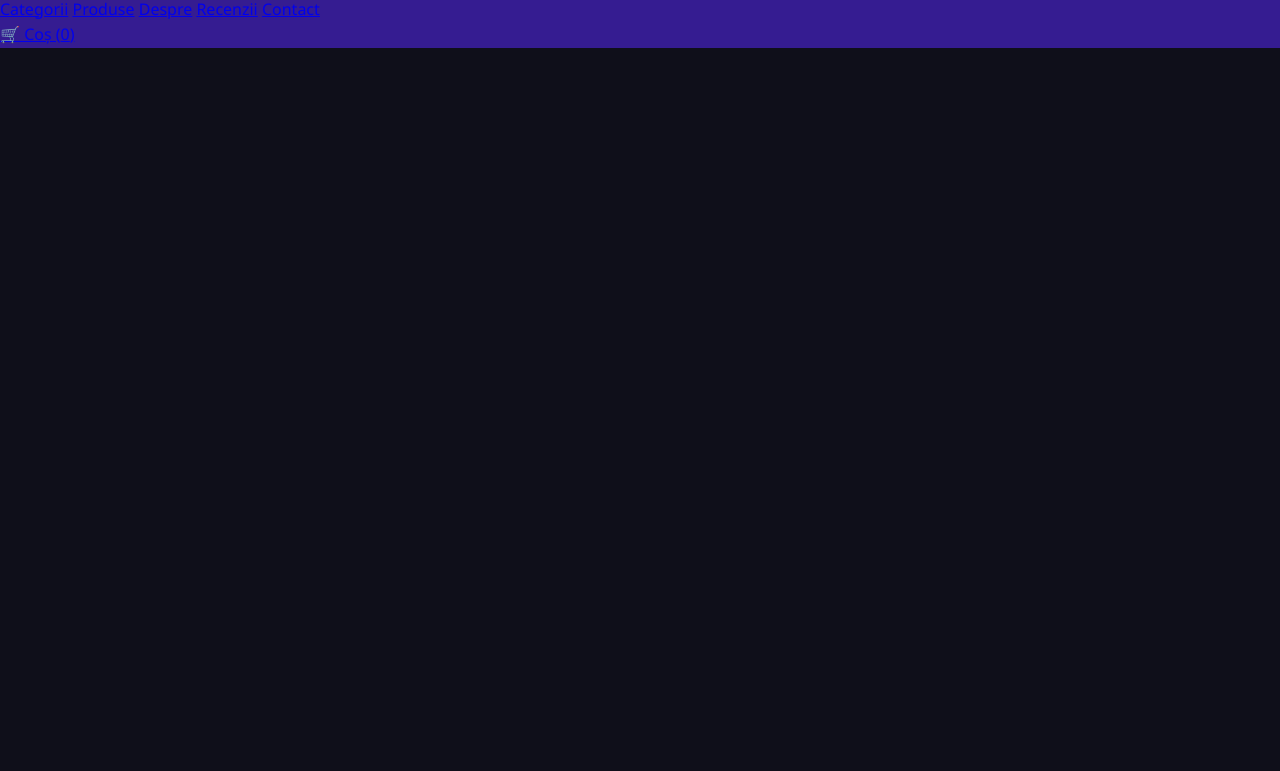
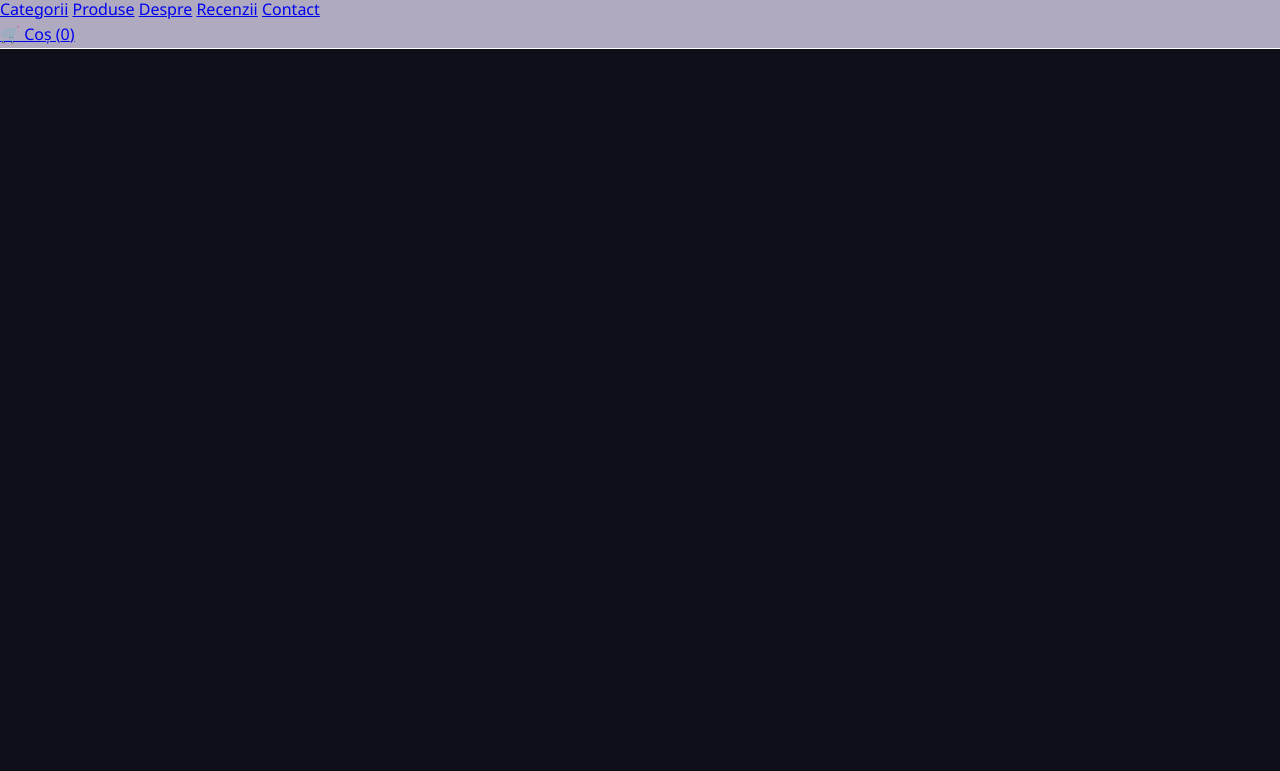
Before and after one commit to gabiherascu/gabi.shop, a plain HTML site: page index.html in a window 1280 px wide. Shown: the part 29-800 px from the top of the page. Drawn offline with Linux system fonts and the light colour scheme.

```diff
--- a/css/style.css
+++ b/css/style.css
@@ -14,5 +14,6 @@ body {
 }
 
 .navbar {
-    background: rgba(63, 32, 175, 0.801);
+    background: rgba(187, 182, 204, 0.932);
+    border-bottom: 1px solid rgb(255, 255, 255);
 }
```
